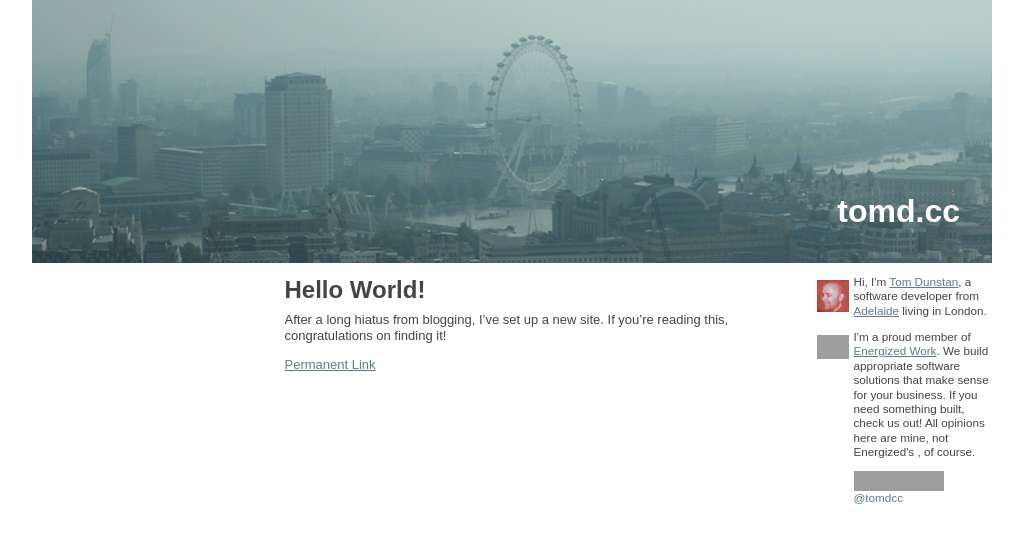
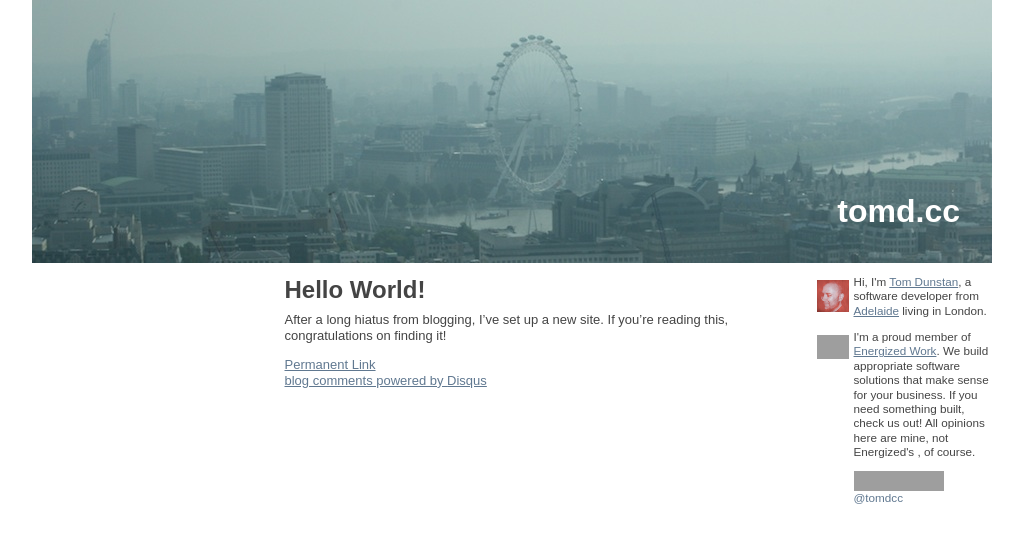
Before and after one commit to tomdcc/tomdcc.github.com, a Jekyll site: the page built from _posts/2011-04-30-hello-world.markdown, in a window 1280 px wide. Shown: the top 543 px of the page, without its empty margins (128-1151 px from the left). Built offline with Jekyll 4.4.1, drawn with Linux system fonts in a browser that asks for light colours; nearby versions of some CDN libraries; comment, search, counter and statistics services are not loaded; some of the changed lines change nothing that is shown; grey boxes are pictures that could not be loaded.

Commit message:
add comments to post page

```diff
--- a/_layouts/post.html
+++ b/_layouts/post.html
@@ -7,4 +7,11 @@
 <div class='footer'>
 <a href='{{post.url}}'>Permanent Link</a>
 </div>
+<div id="disqus_thread"></div>
+<script>
+ var disqus_identifier = '{{post.url}}';
+ var disqus_url = 'http://www.tomd.cc{{post.url}}';
+</script>
+<noscript>Please enable JavaScript to view the <a href="http://disqus.com/?ref_noscript">comments powered by Disqus.</a></noscript>
+<a href="http://disqus.com" class="dsq-brlink">blog comments powered by <span class="logo-disqus">Disqus</span></a>
 </div>
--- a/js/script.js
+++ b/js/script.js
@@ -1,3 +1,8 @@
-/* Author:
-
-*/
+ var disqus_shortname = 'tomdcc';
+$(document).ready(function() {
+    if($('#disqus_thread').length > 0) {
+        var dsq = document.createElement('script'); dsq.type = 'text/javascript'; dsq.async = true;
+        dsq.src = 'http://' + disqus_shortname + '.disqus.com/embed.js';
+        (document.getElementsByTagName('head')[0] || document.getElementsByTagName('body')[0]).appendChild(dsq);
+    }
+});
```
